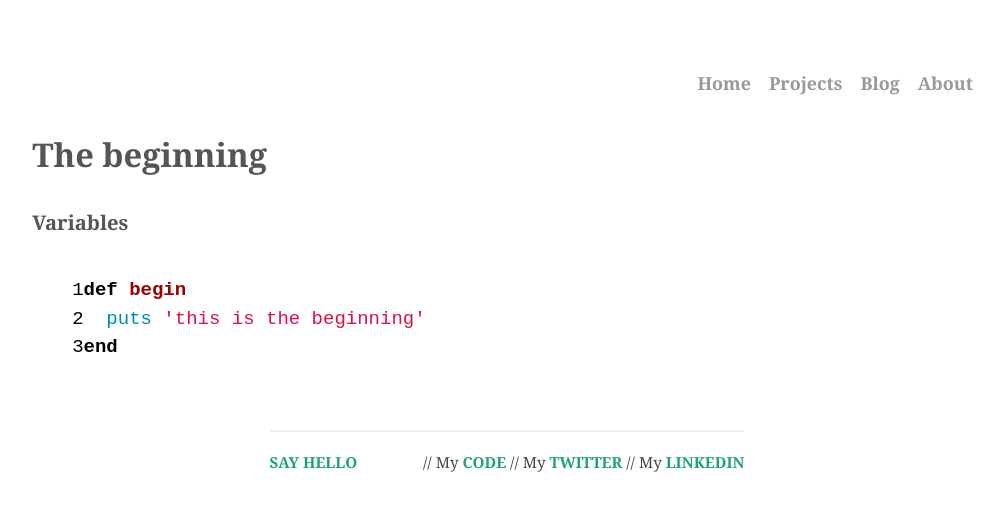
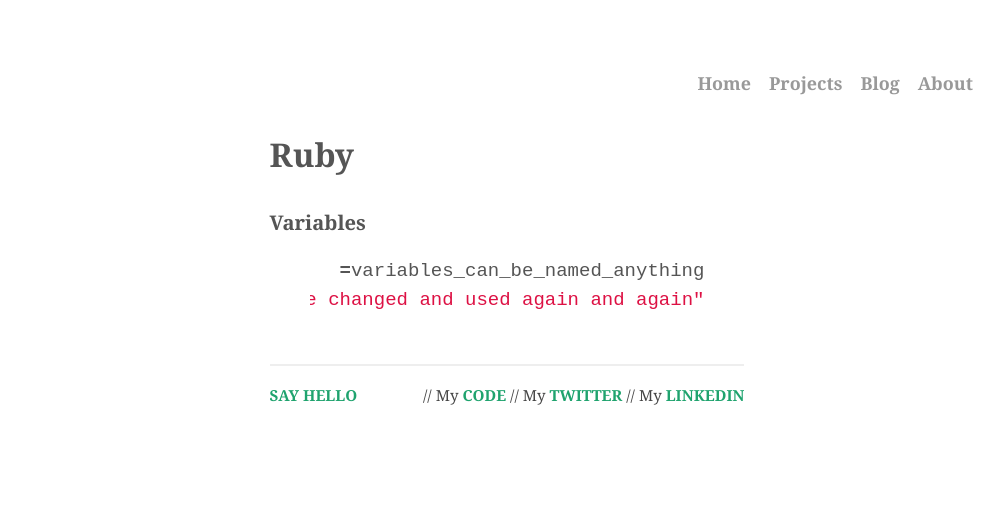
Before and after one commit to daudballing/daudballing.github.io, a Jekyll site: the page built from _posts/2014-05-10-the-beginning.markdown, in a window 1280 px wide. Shown: the top 511 px of the page, without its empty margins (133-1137 px from the left). Built offline with Jekyll 4.4.1, drawn with Linux system fonts in a browser that asks for light colours; Markdown is read by kramdown in place of the engine named in the settings.

Commit message:
Updating widths on Blog section

```diff
--- a/_posts/2014-05-10-the-beginning.markdown
+++ b/_posts/2014-05-10-the-beginning.markdown
@@ -5,12 +5,11 @@ date:   2014-05-10 14:26:30
 categories: post
 ---
 
-<h2>The beginning</h2>
+<div class="column_half">
+<h2>Ruby</h2>
 <h3>Variables</h3>
 
-
-{% highlight ruby linenos %}
-def begin
-  puts 'this is the beginning'
-end
+{% highlight ruby %}
+variables_can_be_named_anything = "This sentence can be changed and used again and again"
 {% endhighlight %}
+</div>
--- a/_posts/2014-05-14-data.markdown
+++ b/_posts/2014-05-14-data.markdown
@@ -5,5 +5,9 @@ date:   2014-05-14 03:00:00
 categories: post
 ---
 <div class="column_half">
-	<h2>Relative figures connected to data</h2>
+	<h2>Relative figures connected to data, contextualizes things..</h2>
+	<p>
+
+	</p>
+
 </div>
--- a/css/main.css
+++ b/css/main.css
@@ -28,6 +28,8 @@ h1, h2, h3, h4, h5, h6 {
   color: #555;
   text-align: justify;
 }
+
+.biography { text-align: justify; }
 
 @media (min-width: 40rem) {
   html { font-size: 112%; }
@@ -386,7 +388,6 @@ section:first-of-type { border-top: none; }
   .column_half {
     width: 50%;
     margin: 0 auto;
-    text-align: justify;
   }
 @media (max-width: 420px) {
   .column_half { width: 90%; }
```
Also changed, not shown: index.html (+5 -3 lines).
